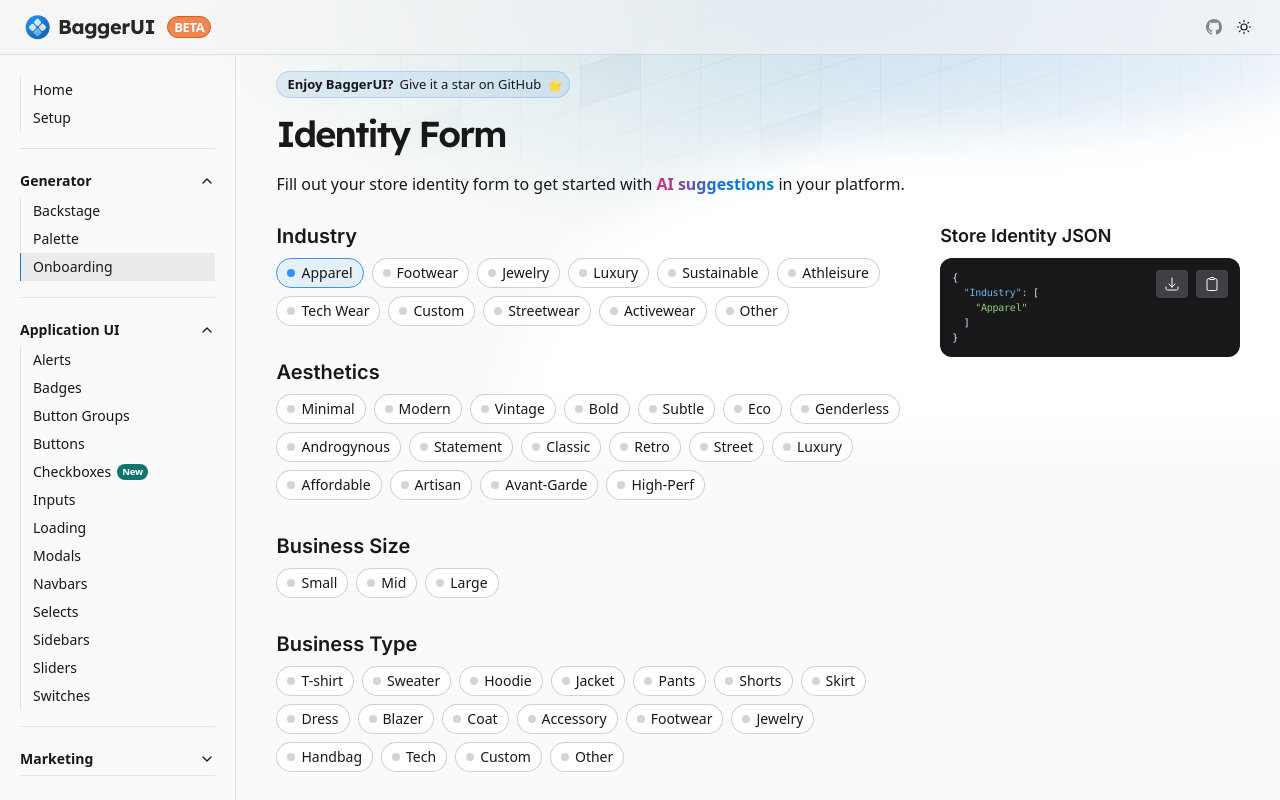
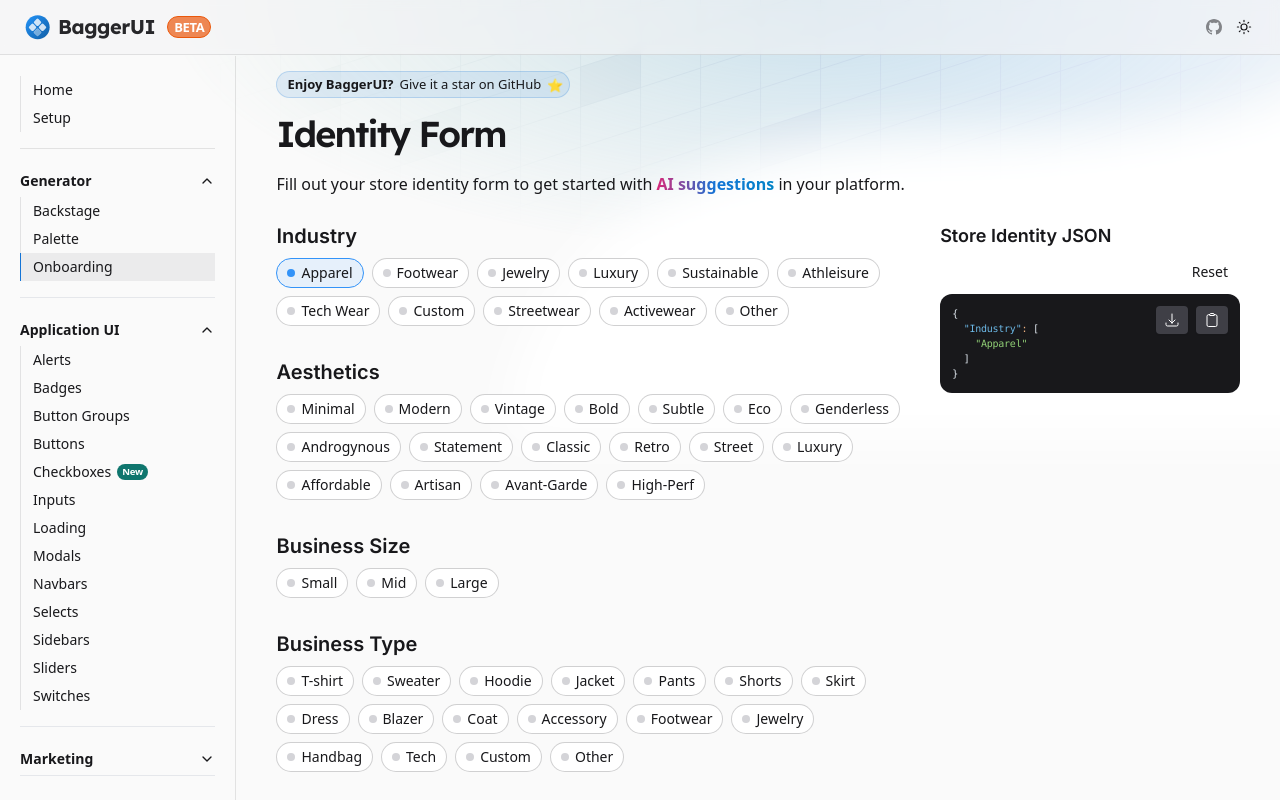
Before and after one commit to kiko-g/bagger-ui, a Next.js app: page /generator/onboarding in a window 1280 px wide. Both pictures are taken after a click on the button "Apparel". Shown: the top 800 px of the page. Built offline with nearby package versions, Linux system fonts and the light colour scheme.

Commit message:
add reset button

```diff
--- a/src/app/generator/onboarding/page.tsx
+++ b/src/app/generator/onboarding/page.tsx
@@ -7,6 +7,7 @@ import { Lexend, Inter } from 'next/font/google'
 import { Layout } from '@/components/Layout'
 import { possible } from '@/utils/jumpseller'
 import { CodeShowcaseDirect } from '@/components/CodeShowcaseDirect'
+import { Button } from '@/components/ui/button'
 
 const inter = Inter({ subsets: ['latin'] })
 const lexend = Lexend({ subsets: ['latin'] })
@@ -73,7 +74,12 @@ export default function Generator() {
 
           {Object.keys(form).length > 0 && (
             <div className="col-span-1 h-full lg:col-span-1">
-              <h4 className={clsx(inter.className, 'mb-2 text-lg font-semibold')}>Store Identity JSON</h4>
+              <h4 className={clsx(inter.className, 'mb-1 text-lg font-semibold')}>Store Identity JSON</h4>
+              <div className="mb-1 flex items-center justify-end gap-2">
+                <Button variant="link" size="sm" onClick={() => setForm({})}>
+                  Reset
+                </Button>
+              </div>
               <CodeShowcaseDirect
                 allowDownload
                 language="json"
```
